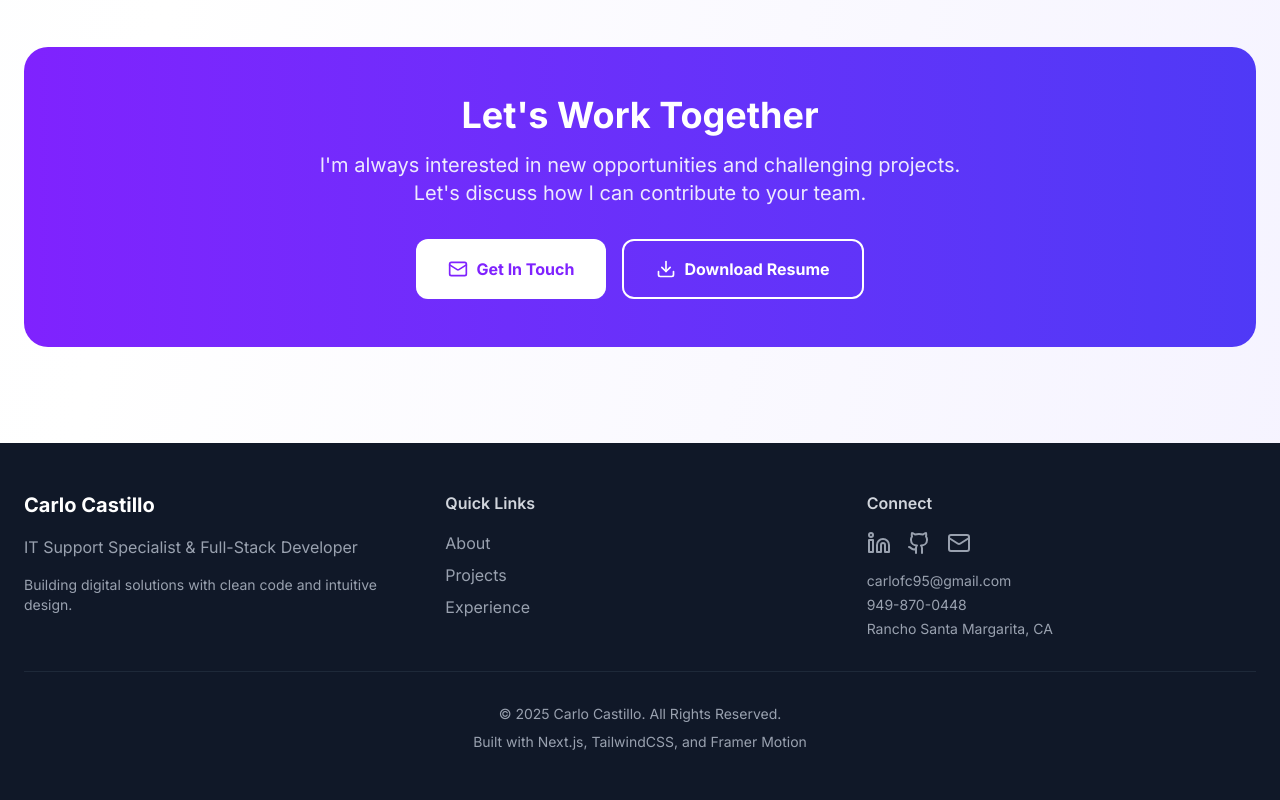
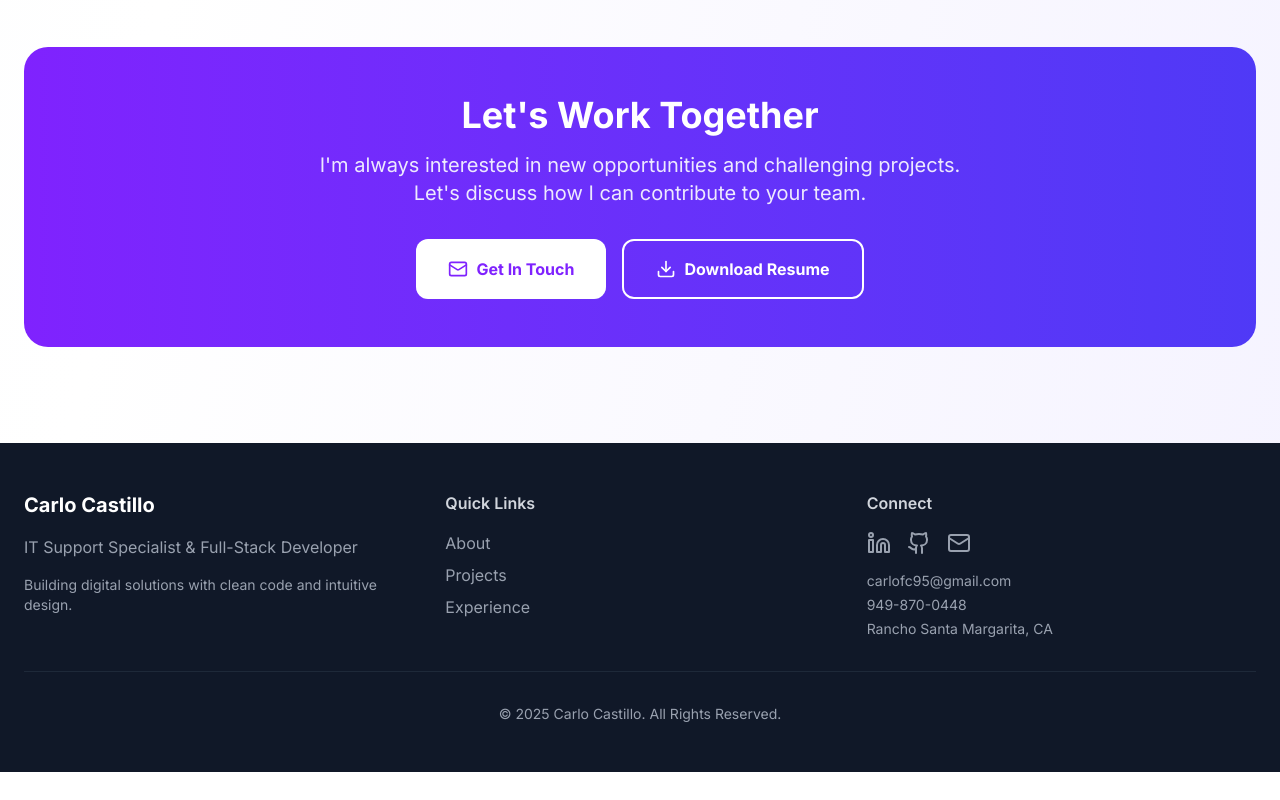
Before and after one commit to carloc3005/mywebsite, a Next.js app in the folder mywebsite/: page / in a window 1280 px wide. Shown: the part 5298-6098 px from the top of the page. After the commit the page ends 6070 px from the top, so only its background shows below. Built offline with nearby package versions, Linux system fonts and the light colour scheme.

Commit message:
Update page.tsx

```diff
--- a/mywebsite/src/app/page.tsx
+++ b/mywebsite/src/app/page.tsx
@@ -573,7 +573,6 @@
 
           <div className="border-t border-gray-800 mt-8 pt-8 text-center text-gray-400 text-sm">
             <p>&copy; {new Date().getFullYear()} Carlo Castillo. All Rights Reserved.</p>
-            <p className="mt-2">Built with Next.js, TailwindCSS, and Framer Motion</p>
           </div>
         </div>
       </footer>
```
